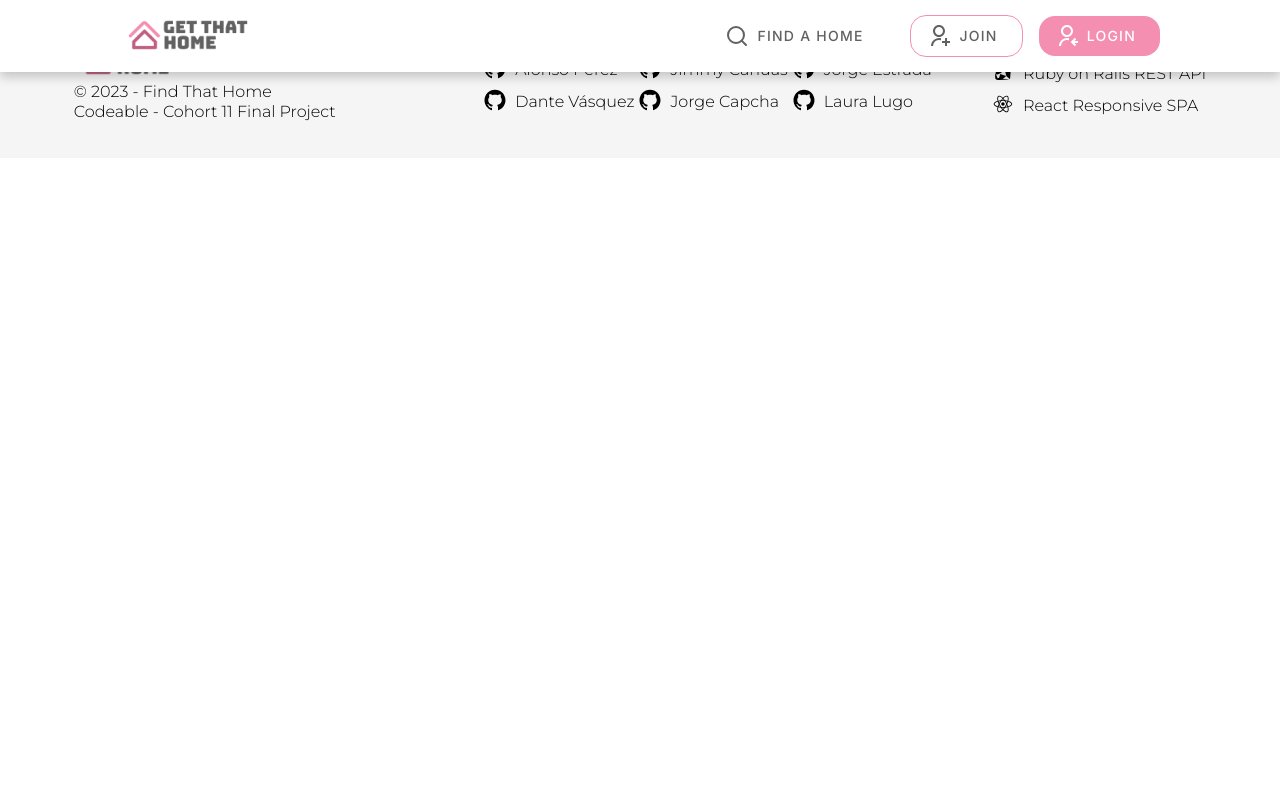
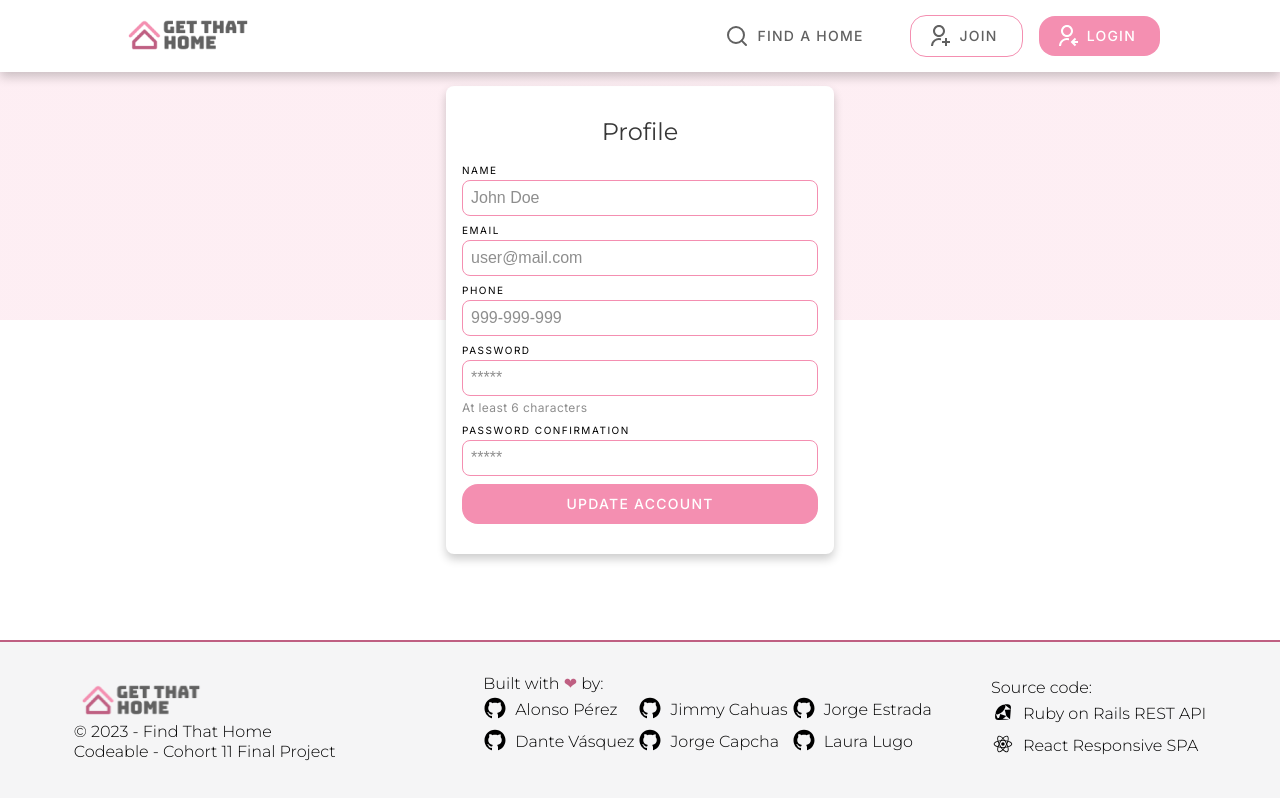
Before and after one commit to Kamaqen/c11-team1-getThatHome, a React (Vite) app: page /profile in a window 1280 px wide. Built offline with nearby package versions, Linux system fonts and the light colour scheme; no server answers.

Commit message:
Added Profile Page

```diff
--- a/src/App.jsx
+++ b/src/App.jsx
@@ -1,4 +1,10 @@
-import { Navigate, Route, Routes, useLocation } from "react-router-dom";
+import {
+  Navigate,
+  Route,
+  Routes,
+  useLocation,
+  useNavigate,
+} from "react-router-dom";
 import LandingPage from "./pages/LandingPage";
 import PropertyDetailsPage from "./pages/PropertyDetailsPage";
 import ListViewPage from "./pages/ListViewPage";
@@ -11,13 +17,14 @@ import Footer from "./components/Footer";
 import SavedProperties from "./pages/SavedProperties";
 import CreateProperty from "./pages/CreateProperty";
 import { logout } from "./services/auth-services";
+import { ProfilePage } from "./pages/ProfilePage";
 
 const App = () => {
   const [idUser, setIdUser] = useState(sessionStorage.getItem("userId"));
   const [role, setRole] = useState(sessionStorage.getItem("userRole"));
   const [showModal, setShowModal] = useState(false);
   const modalRef = useRef(null);
-
+  const navigate = useNavigate();
   const { pathname } = useLocation();
 
   useEffect(() => {
@@ -29,6 +36,7 @@ const App = () => {
     logout();
     setIdUser(null);
     setRole(null);
+    navigate("/");
   };
 
   const updateUser = (userId) => {
@@ -44,18 +52,22 @@ const App = () => {
         setShowModal={setShowModal}
         id={idUser}
         role={role}
-        onLogout = {handleLogout}
+        onLogout={handleLogout}
       />
       <Routes>
         <Route path="/">
           <Route index element={<Navigate to="/main" />} />
           <Route path="main" element={<LandingPage />} />
+          <Route path="/profile" element={<ProfilePage />} />
           <Route
             path="property_details/:id"
             element={<PropertyDetailsPage />}
           />
           <Route path="list" element={<ListViewPage />} />
-          <Route path="signup" element={<SignupPage />} />
+          <Route
+            path="signup"
+            element={<SignupPage setIdUser={setIdUser} setRole={setRole} />}
+          />
           <Route path="saved_properties" element={<SavedProperties />} />
           <Route path="create_property" element={<CreateProperty />} />
         </Route>
--- a/src/components/Navbar.jsx
+++ b/src/components/Navbar.jsx
@@ -102,10 +102,7 @@ const Navbar = ({ setShowModal, id, role, onLogout }) => {
     <MenuContainer>
       <Navbarstyled>
         <ContentImg>
-                    <LogoImg
-                        src="src/assets/Logo.png"
-                        onClick={() => navigate("/")}
-                    />
+          <LogoImg src="src/assets/Logo.png" onClick={() => navigate("/")} />
         </ContentImg>
         <StyledMenuV>
           <ButtonFindHome onClick={() => navigate("/list")}>
@@ -118,21 +115,21 @@ const Navbar = ({ setShowModal, id, role, onLogout }) => {
                 onClick={onLogout}
                 variant="Secundary"
                 size="def"
-                                icon={iconBiLogOutCircle}>
+                icon={iconBiLogOutCircle}
+              >
                 LOGOUT
               </Button>
               {role === "landlord" && (
                 <>
-                                    <Button
-                                        variant="Primary"
-                                        size="def"
-                                        icon={iconTbHome2}>
+                  <Button variant="Primary" size="def" icon={iconTbHome2}>
                     My Properties
                   </Button>
                   <Button
+                    onClick={() => navigate("/profile")}
                     variant="Primary"
                     size="def"
-                                        icon={userlineIcon}>
+                    icon={userlineIcon}
+                  >
                     PROFILE
                   </Button>
                 </>
@@ -140,18 +137,19 @@ const Navbar = ({ setShowModal, id, role, onLogout }) => {
               {role === "home_seeker" && (
                 <>
                   <Button
-                                        onClick={() =>
-                                            navigate("/saved_properties")
-                                        }
+                    onClick={() => navigate("/saved_properties")}
                     variant="Primary"
                     size="def"
-                                        icon={iconBsFillHeartFill}>
+                    icon={iconBsFillHeartFill}
+                  >
                     SAVED PROPERTIES
                   </Button>
                   <Button
                     variant="Primary"
                     size="def"
-                                        icon={userlineIcon}>
+                    icon={userlineIcon}
+                    onClick={() => navigate("/profile")}
+                  >
                     PROFILE
                   </Button>
                 </>
@@ -163,14 +161,16 @@ const Navbar = ({ setShowModal, id, role, onLogout }) => {
                 onClick={() => navigate("/signup")}
                 variant="Secundary"
                 size="def"
-                                icon={iconRiUserAddLine}>
+                icon={iconRiUserAddLine}
+              >
                 JOIN
               </Button>
               <Button
                 variant="Primary"
                 size="def"
                 onClick={handleClick}
-                                icon={iconRiUserReceivedLine}>
+                icon={iconRiUserReceivedLine}
+              >
                 Login
               </Button>
             </>
--- a/src/components/SignupPage_components/SignupForm.jsx
+++ b/src/components/SignupPage_components/SignupForm.jsx
@@ -1,7 +1,7 @@
 import styled from "@emotion/styled";
 import InputSignUp from "../InputSignUpForm";
 import Button from "../Button";
-import { useState } from "react";
+import { useEffect, useState } from "react";
 import { signUp } from "../../services/user-services";
 import { useNavigate } from "react-router-dom";
 
@@ -55,8 +55,9 @@ const Signupform = ({ role }) => {
   async function handleSubmit(event) {
     try {
       event.preventDefault();
-      await signUp(formData);
-      navigate("main");
+      await signUp(formData).then();
+      navigate("/profile");
+      window.location.reload();
     } catch (error) {
       console.error("Error al registrar:", error);
     }
@@ -117,6 +118,7 @@ const Signupform = ({ role }) => {
               type="password"
               placeholder="*****"
               value={formData.value}
+              onChange={handleChange}
               required
             />
 
--- /dev/null
+++ b/src/pages/ProfilePage.jsx
@@ -0,0 +1,147 @@
+import styled from "@emotion/styled";
+import { useEffect, useState } from "react";
+import { getUser, signUp, updateUser } from "../services/user-services";
+import { useNavigate } from "react-router-dom";
+import InputSignUp from "../components/InputSignUpForm";
+import Button from "../components/Button";
+
+const MainBackground = styled.div`
+  width: 100%;
+  height: calc(100vh - 160px);
+  background: linear-gradient(to bottom, #f48fb126 50%, transparent 50%);
+  display: flex;
+  justify-content: center;
+  align-items: center;
+`;
+const SignUpForm = styled.form`
+  display: flex;
+  flex-direction: column;
+  justify-content: center;
+  align-items: center;
+  box-shadow: 0px 5px 10px 0px #00000033;
+  background-color: #ffffff;
+  width: 388px;
+  height: 468px;
+  border-radius: 8px;
+  gap: 16px;
+`;
+const Caption = styled.p`
+  font-family: var(--font-secondary);
+  font-size: 12px;
+  font-weight: 400;
+  line-height: 16px;
+  letter-spacing: 0.4000000059604645px;
+  text-align: left;
+  margin-top: 4px;
+  color: #8e8e8e;
+`;
+const InputContainer = styled.div`
+  display: flex;
+  flex-direction: column;
+  gap: 8px;
+`;
+export const ProfilePage = () => {
+  const userRole = sessionStorage.getItem("userRole") === "landlord" ? 0 : 1;
+  const navigate = useNavigate();
+  const [userData, setUserData] = useState({});
+  const [formData, setFormData] = useState({
+    name: "",
+    phone_number: "",
+    email: "",
+    password: "",
+    role: userRole,
+  });
+
+  async function updatingUser(event) {
+    event.preventDefault();
+    const userId = sessionStorage.getItem("userId");
+    await updateUser(userId, formData);
+    navigate("/");
+  }
+
+  function handleChange(event) {
+    const { name, value } = event.target;
+    setFormData({ ...formData, [name]: value });
+  }
+
+  async function handleGetUser() {
+    const userId = sessionStorage.getItem("userId");
+    const user = await getUser(userId);
+    setUserData(user);
+    setFormData({
+      name: user.name,
+      email: user.email,
+      phone_number: user.phone_number,
+      password: "", // Puedes elegir si quieres mostrar la contraseña del usuario
+    });
+  }
+
+  useEffect(() => {
+    handleGetUser();
+  }, []);
+
+  useEffect(() => {}, [userData]);
+
+  return (
+    <>
+      <MainBackground>
+        <SignUpForm onSubmit={updatingUser}>
+          <h5 className="headline5">Profile</h5>
+          <InputContainer>
+            <InputSignUp
+              label="name"
+              id="name"
+              placeholder="John Doe"
+              value={formData.name}
+              onChange={handleChange}
+              required
+            />
+            <InputSignUp
+              label="email"
+              id="email"
+              type="email"
+              placeholder="user@mail.com"
+              value={formData.email}
+              readOnly
+              required
+              style={{ cursor: "not-allowed" }}
+            />
+            <InputSignUp
+              label="phone"
+              id="phone_number"
+              type="phone"
+              placeholder="999-999-999"
+              value={formData.phone_number}
+              onChange={handleChange}
+              required
+            />
+            <div>
+              <InputSignUp
+                label="password"
+                id="password"
+                type="password"
+                placeholder="*****"
+                value={formData.value}
+                onChange={handleChange}
+                required
+              />
+              <Caption>At least 6 characters</Caption>
+            </div>
+            <InputSignUp
+              label="password confirmation"
+              id="password confirmation"
+              type="password"
+              placeholder="*****"
+              value={formData.value}
+              required
+            />
+
+            <Button type="submit" variant="Primary">
+              UPDATE ACCOUNT
+            </Button>
+          </InputContainer>
+        </SignUpForm>
+      </MainBackground>
+    </>
+  );
+};
--- a/src/services/user-services.js
+++ b/src/services/user-services.js
@@ -5,6 +5,22 @@ export function signUp(userData){
   return apiFetch("/users", {body: userData}).then(u=>{
     const {token, ...user} = u;
     sessionStorage.setItem(tokenKey, token);
+    sessionStorage.setItem("userId", user.id)
+    sessionStorage.setItem("userRole", user.role)
     return user
   })
 }
+
+export function updateUser(id,userData){
+  return apiFetch(`/profile/${id}`, {method:"PATCH", body: userData}).then(u=>{
+    const {_token, ...user} = u;
+    return user;
+  })
+}
+
+export function getUser(id){
+  return apiFetch(`/profile/${id}`).then((userData)=>{
+    const {_token, ...user} = userData;
+    return user;
+  })
+}
```
Lines whose indentation alone changed are shown as unchanged.
